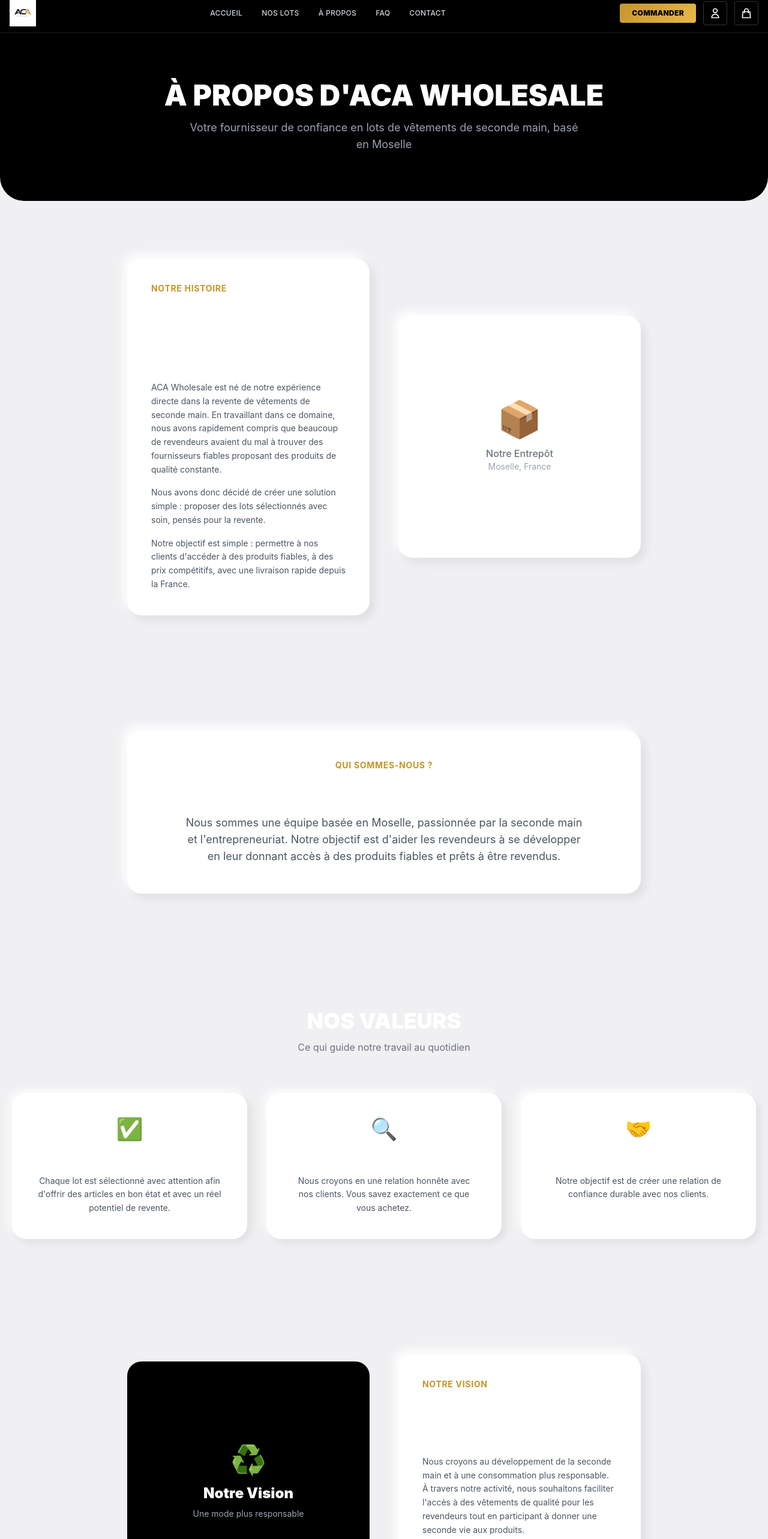
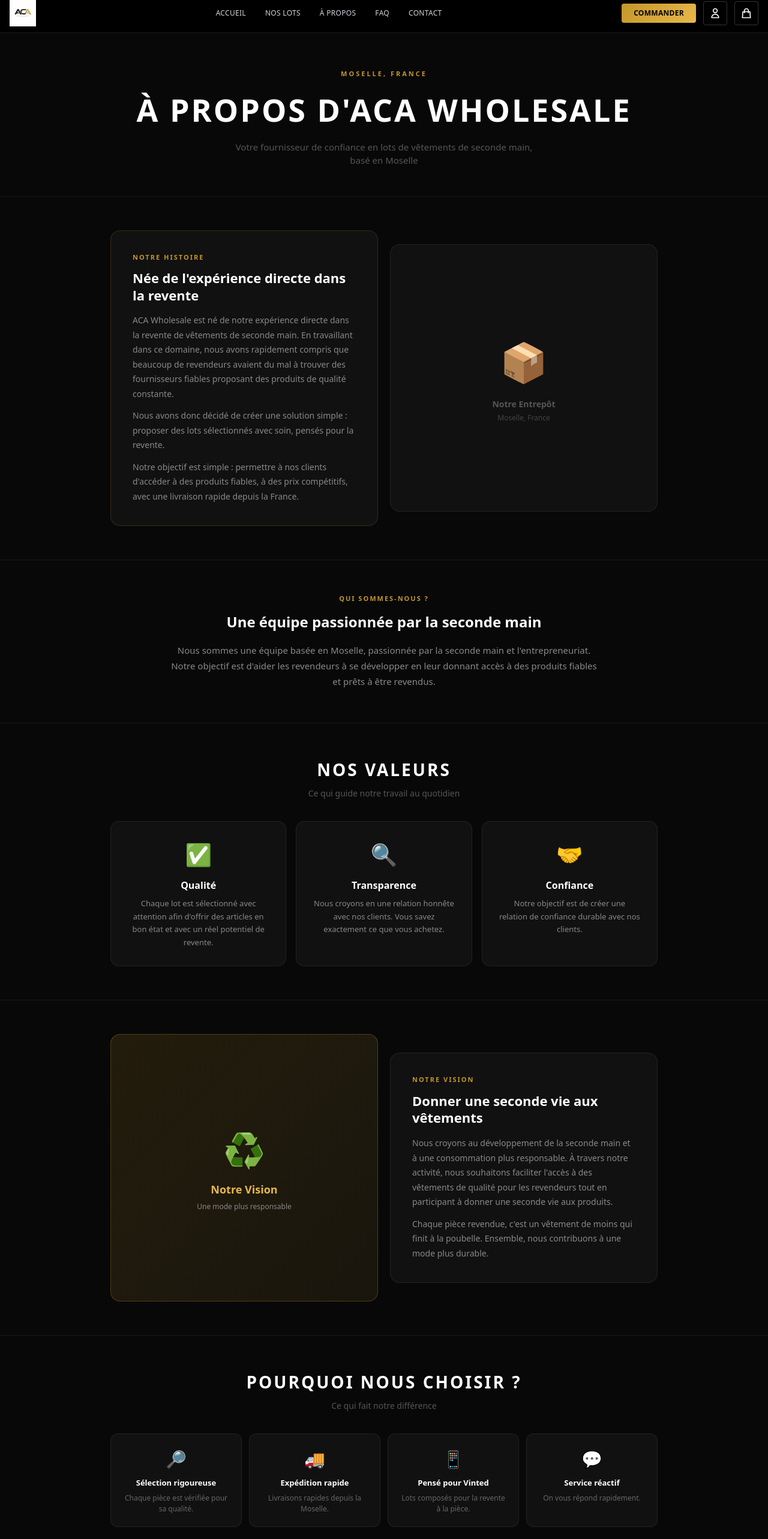
Before and after one commit to acawholesale/aca-wholesale, a Next.js app: page /a-propos in a window 1280 px wide. Shown: the part 42-2608 px from the top of the page at 60% size. Built offline with nearby package versions, Linux system fonts and the light colour scheme.

Commit message:
Update page.js

```diff
--- a/app/a-propos/page.js
+++ b/app/a-propos/page.js
@@ -5,101 +5,92 @@ import Link from 'next/link'
 
 export default function APropos() {
   return (
-    <main className="bg-[#f0f0f3] overflow-x-hidden">
+    <div style={{ minHeight: '100vh', background: '#080808', fontFamily: 'system-ui, sans-serif' }}>
       <Navbar />
 
       {/* Hero */}
-      <section className="bg-black text-white py-14 md:py-20 rounded-b-[24px] md:rounded-b-[40px]">
-        <div className="max-w-7xl mx-auto px-5 text-center">
-          <h1 className="text-3xl md:text-5xl font-black mb-3 md:mb-4">À PROPOS D&apos;ACA WHOLESALE</h1>
-          <p className="text-gray-400 max-w-2xl mx-auto text-sm md:text-lg">
-            Votre fournisseur de confiance en lots de vêtements de seconde main, basé en Moselle
-          </p>
-        </div>
+      <section style={{ padding: '60px 24px 48px', borderBottom: '1px solid rgba(255,255,255,0.07)', textAlign: 'center' }}>
+        <p style={{ color: '#C4962A', fontWeight: 700, fontSize: '11px', textTransform: 'uppercase', letterSpacing: '3px', marginBottom: '12px' }}>Moselle, France</p>
+        <h1 style={{ color: '#fff', fontWeight: 900, fontSize: 'clamp(26px, 5vw, 52px)', textTransform: 'uppercase', letterSpacing: '3px', margin: '0 0 12px 0' }}>À PROPOS D&apos;ACA WHOLESALE</h1>
+        <p style={{ color: '#555', fontSize: '15px', maxWidth: '520px', margin: '0 auto' }}>Votre fournisseur de confiance en lots de vêtements de seconde main, basé en Moselle</p>
       </section>
 
       {/* Notre histoire */}
-      <section className="py-10 md:py-24">
-        <div className="max-w-4xl mx-auto px-5">
-          <div className="grid md:grid-cols-2 gap-6 md:gap-12 items-center">
-            <div className="bg-white rounded-3xl p-6 md:p-10" style={{ boxShadow: '8px 8px 16px rgba(0,0,0,0.07), -8px -8px 16px rgba(255,255,255,0.9)' }}>
-              <div className="font-bold text-[10px] md:text-sm uppercase tracking-wider mb-2 md:mb-3" style={{ color: '#C4962A' }}>Notre Histoire</div>
-              <h2 className="text-xl md:text-3xl font-black mb-4 md:mb-6">Née de l&apos;expérience directe dans la revente</h2>
-              <p className="text-gray-600 leading-relaxed mb-3 md:mb-4 text-sm">
+      <section style={{ maxWidth: '960px', margin: '0 auto', padding: '56px 24px' }}>
+        <div style={{ display: 'grid', gridTemplateColumns: 'repeat(auto-fit, minmax(300px, 1fr))', gap: '20px', alignItems: 'center' }}>
+          <div style={{ background: '#111', border: '1px solid rgba(196,150,42,0.2)', borderRadius: '16px', padding: '36px' }}>
+            <p style={{ color: '#C4962A', fontWeight: 700, fontSize: '11px', textTransform: 'uppercase', letterSpacing: '2px', marginBottom: '12px' }}>Notre Histoire</p>
+            <h2 style={{ color: '#fff', fontWeight: 900, fontSize: '22px', margin: '0 0 16px 0', lineHeight: '1.3' }}>Née de l&apos;expérience directe dans la revente</h2>
+            <p style={{ color: '#888', fontSize: '14px', lineHeight: '1.75', margin: '0 0 12px 0' }}>
               ACA Wholesale est né de notre expérience directe dans la revente de vêtements de seconde main. En travaillant dans ce domaine, nous avons rapidement compris que beaucoup de revendeurs avaient du mal à trouver des fournisseurs fiables proposant des produits de qualité constante.
             </p>
-              <p className="text-gray-600 leading-relaxed mb-3 md:mb-4 text-sm">
+            <p style={{ color: '#888', fontSize: '14px', lineHeight: '1.75', margin: '0 0 12px 0' }}>
               Nous avons donc décidé de créer une solution simple : proposer des lots sélectionnés avec soin, pensés pour la revente.
             </p>
-              <p className="text-gray-600 leading-relaxed text-sm">
+            <p style={{ color: '#888', fontSize: '14px', lineHeight: '1.75', margin: 0 }}>
               Notre objectif est simple : permettre à nos clients d&apos;accéder à des produits fiables, à des prix compétitifs, avec une livraison rapide depuis la France.
             </p>
           </div>
-            <div className="bg-white rounded-3xl aspect-square items-center justify-center hidden md:flex" style={{ boxShadow: '8px 8px 16px rgba(0,0,0,0.07), -8px -8px 16px rgba(255,255,255,0.9)' }}>
-              <div className="text-center">
-                <div className="text-6xl mb-4">📦</div>
-                <p className="text-gray-500 font-medium">Notre Entrepôt</p>
-                <p className="text-gray-400 text-sm">Moselle, France</p>
-              </div>
+          <div style={{ background: '#111', border: '1px solid rgba(255,255,255,0.07)', borderRadius: '16px', aspectRatio: '1', display: 'flex', alignItems: 'center', justifyContent: 'center', minHeight: '280px' }}>
+            <div style={{ textAlign: 'center' }}>
+              <div style={{ fontSize: '64px', marginBottom: '12px' }}>📦</div>
+              <p style={{ color: '#555', fontWeight: 600, fontSize: '14px', margin: '0 0 4px 0' }}>Notre Entrepôt</p>
+              <p style={{ color: '#444', fontSize: '12px', margin: 0 }}>Moselle, France</p>
             </div>
           </div>
         </div>
       </section>
 
       {/* Qui sommes-nous */}
-      <section className="py-10 md:py-24">
-        <div className="max-w-4xl mx-auto px-5 text-center">
-          <div className="bg-white rounded-3xl p-8 md:p-12" style={{ boxShadow: '8px 8px 16px rgba(0,0,0,0.07), -8px -8px 16px rgba(255,255,255,0.9)' }}>
-            <div className="font-bold text-[10px] md:text-sm uppercase tracking-wider mb-2 md:mb-3" style={{ color: '#C4962A' }}>Qui sommes-nous ?</div>
-            <h2 className="text-xl md:text-3xl font-black mb-4 md:mb-6">Une équipe passionnée par la seconde main</h2>
-            <p className="text-gray-600 leading-relaxed max-w-2xl mx-auto text-sm md:text-lg">
+      <section style={{ borderTop: '1px solid rgba(255,255,255,0.07)', borderBottom: '1px solid rgba(255,255,255,0.07)' }}>
+        <div style={{ maxWidth: '760px', margin: '0 auto', padding: '56px 24px', textAlign: 'center' }}>
+          <p style={{ color: '#C4962A', fontWeight: 700, fontSize: '11px', textTransform: 'uppercase', letterSpacing: '2px', marginBottom: '12px' }}>Qui sommes-nous ?</p>
+          <h2 style={{ color: '#fff', fontWeight: 900, fontSize: '24px', margin: '0 0 16px 0' }}>Une équipe passionnée par la seconde main</h2>
+          <p style={{ color: '#888', fontSize: '15px', lineHeight: '1.75', margin: 0 }}>
             Nous sommes une équipe basée en Moselle, passionnée par la seconde main et l&apos;entrepreneuriat. Notre objectif est d&apos;aider les revendeurs à se développer en leur donnant accès à des produits fiables et prêts à être revendus.
           </p>
-          </div>
         </div>
       </section>
 
       {/* Nos valeurs */}
-      <section className="py-10 md:py-24">
-        <div className="max-w-7xl mx-auto px-5">
-          <div className="text-center mb-10 md:mb-16">
-            <h2 className="text-2xl md:text-4xl font-black mb-2 md:mb-3">NOS VALEURS</h2>
-            <p className="text-gray-500 text-sm md:text-base">Ce qui guide notre travail au quotidien</p>
+      <section style={{ maxWidth: '960px', margin: '0 auto', padding: '56px 24px' }}>
+        <div style={{ textAlign: 'center', marginBottom: '36px' }}>
+          <h2 style={{ color: '#fff', fontWeight: 900, fontSize: '28px', textTransform: 'uppercase', letterSpacing: '3px', margin: '0 0 8px 0' }}>NOS VALEURS</h2>
+          <p style={{ color: '#555', fontSize: '14px', margin: 0 }}>Ce qui guide notre travail au quotidien</p>
         </div>
-          <div className="grid grid-cols-1 md:grid-cols-3 gap-4 md:gap-8">
+        <div style={{ display: 'grid', gridTemplateColumns: 'repeat(auto-fit, minmax(240px, 1fr))', gap: '16px' }}>
           {[
             { emoji: '✅', title: 'Qualité', desc: "Chaque lot est sélectionné avec attention afin d'offrir des articles en bon état et avec un réel potentiel de revente." },
             { emoji: '🔍', title: 'Transparence', desc: "Nous croyons en une relation honnête avec nos clients. Vous savez exactement ce que vous achetez." },
             { emoji: '🤝', title: 'Confiance', desc: "Notre objectif est de créer une relation de confiance durable avec nos clients." },
           ].map((v) => (
-              <div key={v.title} className="bg-white rounded-3xl p-8 md:p-10 text-center" style={{ boxShadow: '6px 6px 14px rgba(0,0,0,0.07), -6px -6px 14px rgba(255,255,255,0.8)' }}>
-                <div className="text-3xl md:text-4xl mb-3 md:mb-4">{v.emoji}</div>
-                <h3 className="text-lg md:text-xl font-bold mb-2 md:mb-3">{v.title}</h3>
-                <p className="text-gray-600 text-sm leading-relaxed">{v.desc}</p>
+            <div key={v.title} style={{ background: '#111', border: '1px solid rgba(255,255,255,0.07)', borderRadius: '14px', padding: '28px', textAlign: 'center' }}>
+              <div style={{ fontSize: '36px', marginBottom: '12px' }}>{v.emoji}</div>
+              <h3 style={{ color: '#fff', fontWeight: 800, fontSize: '16px', margin: '0 0 8px 0' }}>{v.title}</h3>
+              <p style={{ color: '#888', fontSize: '13px', lineHeight: '1.65', margin: 0 }}>{v.desc}</p>
             </div>
           ))}
-          </div>
         </div>
       </section>
 
       {/* Notre vision */}
-      <section className="py-10 md:py-24">
-        <div className="max-w-4xl mx-auto px-5">
-          <div className="grid md:grid-cols-2 gap-6 md:gap-12 items-center">
-            <div className="bg-black text-white p-8 md:p-12 flex items-center justify-center aspect-auto md:aspect-square rounded-3xl">
-              <div className="text-center">
-                <div className="text-4xl md:text-5xl mb-3 md:mb-4">♻️</div>
-                <h3 className="text-xl md:text-2xl font-black mb-2">Notre Vision</h3>
-                <p className="text-gray-400 text-sm">Une mode plus responsable</p>
+      <section style={{ borderTop: '1px solid rgba(255,255,255,0.07)' }}>
+        <div style={{ maxWidth: '960px', margin: '0 auto', padding: '56px 24px' }}>
+          <div style={{ display: 'grid', gridTemplateColumns: 'repeat(auto-fit, minmax(300px, 1fr))', gap: '20px', alignItems: 'center' }}>
+            <div style={{ background: 'linear-gradient(135deg, rgba(196,150,42,0.15), rgba(232,184,75,0.08))', border: '1px solid rgba(196,150,42,0.3)', borderRadius: '16px', aspectRatio: '1', display: 'flex', alignItems: 'center', justifyContent: 'center', minHeight: '240px' }}>
+              <div style={{ textAlign: 'center' }}>
+                <div style={{ fontSize: '56px', marginBottom: '12px' }}>♻️</div>
+                <h3 style={{ color: '#E8B84B', fontWeight: 900, fontSize: '18px', margin: '0 0 6px 0' }}>Notre Vision</h3>
+                <p style={{ color: '#888', fontSize: '12px', margin: 0 }}>Une mode plus responsable</p>
               </div>
             </div>
-            <div className="bg-white rounded-3xl p-6 md:p-10" style={{ boxShadow: '8px 8px 16px rgba(0,0,0,0.07), -8px -8px 16px rgba(255,255,255,0.9)' }}>
-              <div className="font-bold text-[10px] md:text-sm uppercase tracking-wider mb-2 md:mb-3" style={{ color: '#C4962A' }}>Notre Vision</div>
-              <h2 className="text-xl md:text-3xl font-black mb-4 md:mb-6">Donner une seconde vie aux vêtements</h2>
-              <p className="text-gray-600 leading-relaxed mb-3 md:mb-4 text-sm">
+            <div style={{ background: '#111', border: '1px solid rgba(255,255,255,0.07)', borderRadius: '16px', padding: '36px' }}>
+              <p style={{ color: '#C4962A', fontWeight: 700, fontSize: '11px', textTransform: 'uppercase', letterSpacing: '2px', marginBottom: '12px' }}>Notre Vision</p>
+              <h2 style={{ color: '#fff', fontWeight: 900, fontSize: '22px', margin: '0 0 16px 0', lineHeight: '1.3' }}>Donner une seconde vie aux vêtements</h2>
+              <p style={{ color: '#888', fontSize: '14px', lineHeight: '1.75', margin: '0 0 12px 0' }}>
                 Nous croyons au développement de la seconde main et à une consommation plus responsable. À travers notre activité, nous souhaitons faciliter l&apos;accès à des vêtements de qualité pour les revendeurs tout en participant à donner une seconde vie aux produits.
               </p>
-              <p className="text-gray-600 leading-relaxed text-sm">
+              <p style={{ color: '#888', fontSize: '14px', lineHeight: '1.75', margin: 0 }}>
                 Chaque pièce revendue, c&apos;est un vêtement de moins qui finit à la poubelle. Ensemble, nous contribuons à une mode plus durable.
               </p>
             </div>
@@ -108,42 +99,23 @@ export default function APropos() {
       </section>
 
       {/* Pourquoi nous choisir */}
-      <section className="py-10 md:py-24">
-        <div className="max-w-7xl mx-auto px-5">
-          <div className="text-center mb-10 md:mb-16">
-            <h2 className="text-2xl md:text-4xl font-black mb-2 md:mb-3">POURQUOI NOUS CHOISIR ?</h2>
-            <p className="text-gray-500 text-sm md:text-base">Ce qui fait notre différence</p>
+      <section style={{ borderTop: '1px solid rgba(255,255,255,0.07)' }}>
+        <div style={{ maxWidth: '960px', margin: '0 auto', padding: '56px 24px' }}>
+          <div style={{ textAlign: 'center', marginBottom: '36px' }}>
+            <h2 style={{ color: '#fff', fontWeight: 900, fontSize: '28px', textTransform: 'uppercase', letterSpacing: '3px', margin: '0 0 8px 0' }}>POURQUOI NOUS CHOISIR ?</h2>
+            <p style={{ color: '#555', fontSize: '14px', margin: 0 }}>Ce qui fait notre différence</p>
           </div>
-          <div className="grid grid-cols-2 lg:grid-cols-4 gap-3 md:gap-6">
+          <div style={{ display: 'grid', gridTemplateColumns: 'repeat(auto-fit, minmax(180px, 1fr))', gap: '12px' }}>
             {[
               { emoji: '🔎', title: 'Sélection rigoureuse', desc: 'Chaque pièce est vérifiée pour sa qualité.' },
               { emoji: '🚚', title: 'Expédition rapide', desc: 'Livraisons rapides depuis la Moselle.' },
               { emoji: '📱', title: 'Pensé pour Vinted', desc: 'Lots composés pour la revente à la pièce.' },
               { emoji: '💬', title: 'Service réactif', desc: 'On vous répond rapidement.' },
             ].map((item) => (
-              <div key={item.title} className="p-4 md:p-6 bg-white rounded-2xl text-center" style={{ boxShadow: '6px 6px 14px rgba(0,0,0,0.07), -6px -6px 14px rgba(255,255,255,0.8)' }}>
-                <div className="text-2xl md:text-3xl mb-2 md:mb-3">{item.emoji}</div>
-                <h3 className="font-bold text-xs md:text-sm mb-1 md:mb-2">{item.title}</h3>
-                <p className="text-gray-500 text-[10px] md:text-xs leading-relaxed">{item.desc}</p>
-              </div>
-            ))}
-          </div>
-        </div>
-      </section>
-
-      {/* Stats */}
-      <section className="bg-black text-white py-12 md:py-16 rounded-[24px] md:rounded-[40px] mx-3 md:mx-4 my-6 md:my-8">
-        <div className="max-w-7xl mx-auto px-5">
-          <div className="grid grid-cols-2 md:grid-cols-4 gap-6 md:gap-8 text-center">
-            {[
-              { num: '🇫🇷', label: 'Basé en Moselle' },
-              { num: '✋', label: 'Sélection manuelle' },
-              { num: '♻️', label: 'Seconde main' },
-              { num: '🚚', label: 'Expédition rapide' },
-            ].map((s) => (
-              <div key={s.label}>
-                <div className="text-2xl md:text-4xl font-black" style={{ color: '#C4962A' }}>{s.num}</div>
-                <div className="text-gray-400 text-xs md:text-sm mt-1 md:mt-2">{s.label}</div>
+              <div key={item.title} style={{ background: '#111', border: '1px solid rgba(255,255,255,0.07)', borderRadius: '12px', padding: '20px', textAlign: 'center' }}>
+                <div style={{ fontSize: '28px', marginBottom: '10px' }}>{item.emoji}</div>
+                <h3 style={{ color: '#fff', fontWeight: 700, fontSize: '13px', margin: '0 0 6px 0' }}>{item.title}</h3>
+                <p style={{ color: '#666', fontSize: '12px', lineHeight: '1.5', margin: 0 }}>{item.desc}</p>
               </div>
             ))}
           </div>
@@ -151,24 +123,22 @@ export default function APropos() {
       </section>
 
       {/* CTA */}
-      <section className="py-10 md:py-20">
-        <div className="max-w-4xl mx-auto px-5 text-center">
-          <div className="bg-white rounded-3xl p-8 md:p-12" style={{ boxShadow: '8px 8px 16px rgba(0,0,0,0.07), -8px -8px 16px rgba(255,255,255,0.9)' }}>
-            <h2 className="text-xl md:text-3xl font-black mb-3 md:mb-4">Envie de travailler avec nous ?</h2>
-            <p className="text-gray-500 mb-6 md:mb-8 text-sm">Découvrez nos lots ou contactez-nous pour un devis personnalisé.</p>
-            <div className="flex flex-col sm:flex-row flex-wrap justify-center gap-3 md:gap-4">
-              <Link href="/produits" className="bg-black text-white px-6 md:px-8 py-3 font-bold text-sm hover:bg-gray-800 transition-colors rounded-full text-center">
-                VOIR NOS LOTS
+      <section style={{ borderTop: '1px solid rgba(255,255,255,0.07)', padding: '56px 24px', textAlign: 'center' }}>
+        <div style={{ maxWidth: '600px', margin: '0 auto' }}>
+          <h2 style={{ color: '#fff', fontWeight: 900, fontSize: '24px', margin: '0 0 10px 0' }}>Envie de travailler avec nous ?</h2>
+          <p style={{ color: '#555', fontSize: '14px', margin: '0 0 28px 0' }}>Découvrez nos lots ou contactez-nous pour un devis personnalisé.</p>
+          <div style={{ display: 'flex', flexWrap: 'wrap', justifyContent: 'center', gap: '12px' }}>
+            <Link href="/produits" style={{ padding: '13px 28px', background: 'linear-gradient(135deg, #C4962A, #E8B84B)', color: '#000', fontWeight: 900, fontSize: '12px', textTransform: 'uppercase', letterSpacing: '2px', borderRadius: '8px', textDecoration: 'none' }}>
+              Voir nos lots
             </Link>
-              <Link href="/contact" className="border-2 border-black px-6 md:px-8 py-3 font-bold text-sm hover:bg-black hover:text-white transition-colors rounded-full text-center">
-                NOUS CONTACTER
+            <Link href="/contact" style={{ padding: '13px 28px', background: 'rgba(255,255,255,0.06)', border: '1px solid rgba(255,255,255,0.15)', color: '#fff', fontWeight: 700, fontSize: '12px', textTransform: 'uppercase', letterSpacing: '2px', borderRadius: '8px', textDecoration: 'none' }}>
+              Nous contacter
             </Link>
-            </div>
           </div>
         </div>
       </section>
 
       <Footer />
-    </main>
+    </div>
   )
 }
```
Lines whose indentation alone changed are shown as unchanged.
